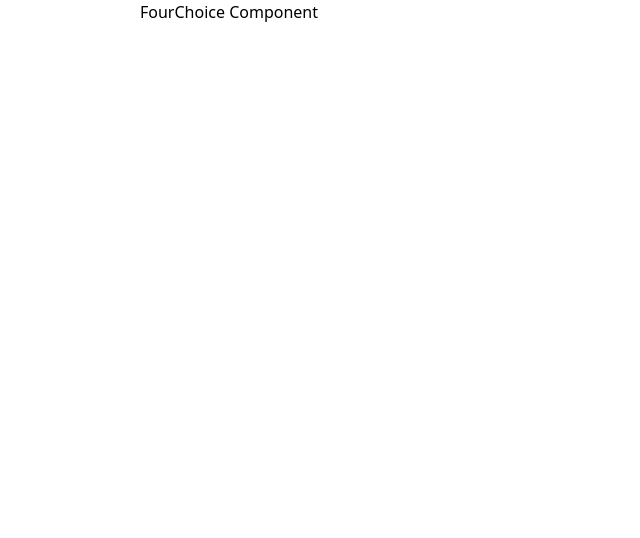
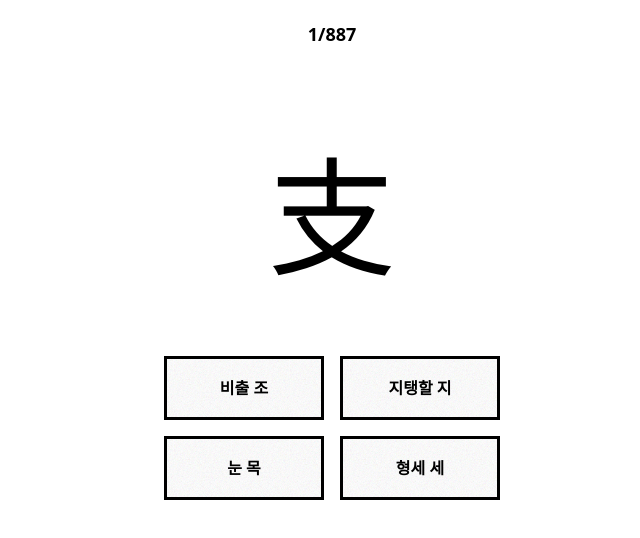
Before and after one commit to p-acid/hanja-random-quiz, a Next.js app: page /quiz/four-choice in a window 1280 px wide. Shown: the top 538 px of the page, without its empty margins (308-948 px from the left). Built offline with nearby package versions, Linux system fonts and the light colour scheme.

Commit message:
feat: four choice quiz demo

```diff
--- a/src/app/(home)/page.tsx
+++ b/src/app/(home)/page.tsx
@@ -4,8 +4,8 @@ import { PAGE_ROUTES } from "@/constants/page-routes";
 
 export default function Home() {
   return (
-    <main className="flex h-full w-full flex-col items-center justify-center gap-20 px-6">
-      <div className="flex w-full flex-col gap-5">
+    <main className="flex h-full w-full flex-col items-center justify-between gap-20 px-6 py-10">
+      <div className="flex h-full w-full flex-col justify-center gap-5">
         <div className="w-fit rounded-md bg-zinc-800 px-2 py-1 text-2xl font-black">
           漢
         </div>
@@ -16,8 +16,8 @@ export default function Home() {
           {"약 900개의 한자 단어를\n랜덤 퀴즈를 통해 외워보세요!"}
         </p>
       </div>
-      <Link href={PAGE_ROUTES.QUIZ} className="btn w-full">
-        시작하기
+      <Link href={PAGE_ROUTES.QUIZ} className="btn btn-lg w-full">
+        퀴즈 풀러가기
       </Link>
     </main>
   );
--- a/src/app/globals.css
+++ b/src/app/globals.css
@@ -36,3 +36,7 @@
   --depth: 0;
   --noise: 0;
 }
+
+.btn-lg {
+  @apply h-[52px] text-base;
+}
--- a/src/app/quiz/four-choice/page.tsx
+++ b/src/app/quiz/four-choice/page.tsx
@@ -1,7 +1,69 @@
+"use client";
+
+import { CHINESE_CHARACTERS } from "@/constants/chinese-characters";
+import { FourChoiceQuiz } from "@/types/quiz";
+import { getFourChoiceQuiz } from "@/utils/get-four-choice-quiz";
+import { useEffect, useState } from "react";
+
 export default function FourChoicePage() {
+  const [quizes, setQuizes] = useState<FourChoiceQuiz[]>([]);
+
+  const currentQuiz = quizes[quizes.length - 1];
+
+  const submitAnswer = (submittedAnswer: string) => {
+    setQuizes((prev) => {
+      const targetQuiz = prev[prev.length - 1];
+      const submittedQuiz = { ...targetQuiz, submittedAnswer };
+      return [
+        ...prev.slice(0, prev.length - 1),
+        submittedQuiz,
+        getFourChoiceQuiz(),
+      ];
+    });
+  };
+
+  console.log(quizes);
+
+  useEffect(() => {
+    const newQuiz = getFourChoiceQuiz();
+    if (newQuiz) {
+      setQuizes([newQuiz]);
+    }
+  }, []);
+
   return (
-    <div>
-      <h1>FourChoice Component</h1>
-    </div>
+    <main className="h-full">
+      <div className="flex h-18 flex-col">
+        <div className="flex h-full flex-col items-center justify-center text-lg font-bold">
+          {quizes.length}/{CHINESE_CHARACTERS.length}
+        </div>
+        <div className="bg-base-300 h-1 w-full">
+          <div
+            style={{
+              width: `${(quizes.length / CHINESE_CHARACTERS.length) * 100}%`,
+            }}
+            className="bg-primary h-full transition-colors duration-200"
+          />
+        </div>
+      </div>
+
+      <div className="flex flex-col items-center gap-5 p-6">
+        <div className="bg-base-300 flex h-[240px] w-full items-center justify-center rounded-xl text-9xl">
+          {currentQuiz?.question}
+        </div>
+
+        <div className="grid w-full grid-cols-2 gap-4">
+          {currentQuiz?.options.map((choice, idx) => (
+            <button
+              key={idx}
+              className="btn btn-xl h-16 w-full text-base"
+              onClick={() => submitAnswer(choice)}
+            >
+              {choice}
+            </button>
+          ))}
+        </div>
+      </div>
+    </main>
   );
 }
--- a/src/app/quiz/page.tsx
+++ b/src/app/quiz/page.tsx
@@ -2,7 +2,7 @@ import { ModeSelect } from "./ui/mode-select";
 
 export default function QuizPage() {
   return (
-    <main className="flex h-full flex-col px-6 py-8">
+    <main className="flex h-full flex-col px-6 py-10">
       <div className="flex flex-col gap-1">
         <h1 className="text-2xl font-bold tracking-tighter">퀴즈 모드 선택</h1>
         <p className="text-base tracking-tight text-zinc-400">
--- a/src/app/quiz/ui/mode-select.tsx
+++ b/src/app/quiz/ui/mode-select.tsx
@@ -43,7 +43,7 @@ export function ModeSelect() {
         ))}
       </div>
 
-      <button className="btn w-full" onClick={startQuiz}>
+      <button className="btn btn-lg w-full" onClick={startQuiz}>
         시작하기
       </button>
     </div>
--- /dev/null
+++ b/src/types/quiz.ts
@@ -0,0 +1,6 @@
+export type FourChoiceQuiz = {
+  question: string;
+  options: string[];
+  answer: string;
+  submittedAnswer: string | null;
+};
--- /dev/null
+++ b/src/utils/get-four-choice-quiz.ts
@@ -0,0 +1,33 @@
+import { CHINESE_CHARACTERS } from "@/constants/chinese-characters";
+import { FourChoiceQuiz } from "@/types/quiz";
+
+/**
+ * 4지선다 퀴즈 생성 유틸 함수
+ * @param usedWords 출제된 단어들
+ */
+export function getFourChoiceQuiz(usedWords: string[] = []): FourChoiceQuiz {
+  const unused = CHINESE_CHARACTERS.filter(
+    (item) => !usedWords.includes(item.word),
+  );
+  if (unused.length < 1 || CHINESE_CHARACTERS.length < 4)
+    throw Error("문제를 생성하는 과정에서 오류가 발생했습니다.");
+
+  const questionIndex = Math.floor(Math.random() * CHINESE_CHARACTERS.length);
+  const questionItem = CHINESE_CHARACTERS[questionIndex];
+
+  const others = CHINESE_CHARACTERS.filter((_, i) => i !== questionIndex);
+
+  const shuffled = [...others].sort(() => 0.5 - Math.random());
+  const wrongOptions = shuffled.slice(0, 3).map((item) => item.reading);
+
+  const options = [...wrongOptions, questionItem.reading].sort(
+    () => 0.5 - Math.random(),
+  );
+
+  return {
+    question: questionItem.word,
+    options,
+    answer: questionItem.reading,
+    submittedAnswer: null,
+  };
+}
```
